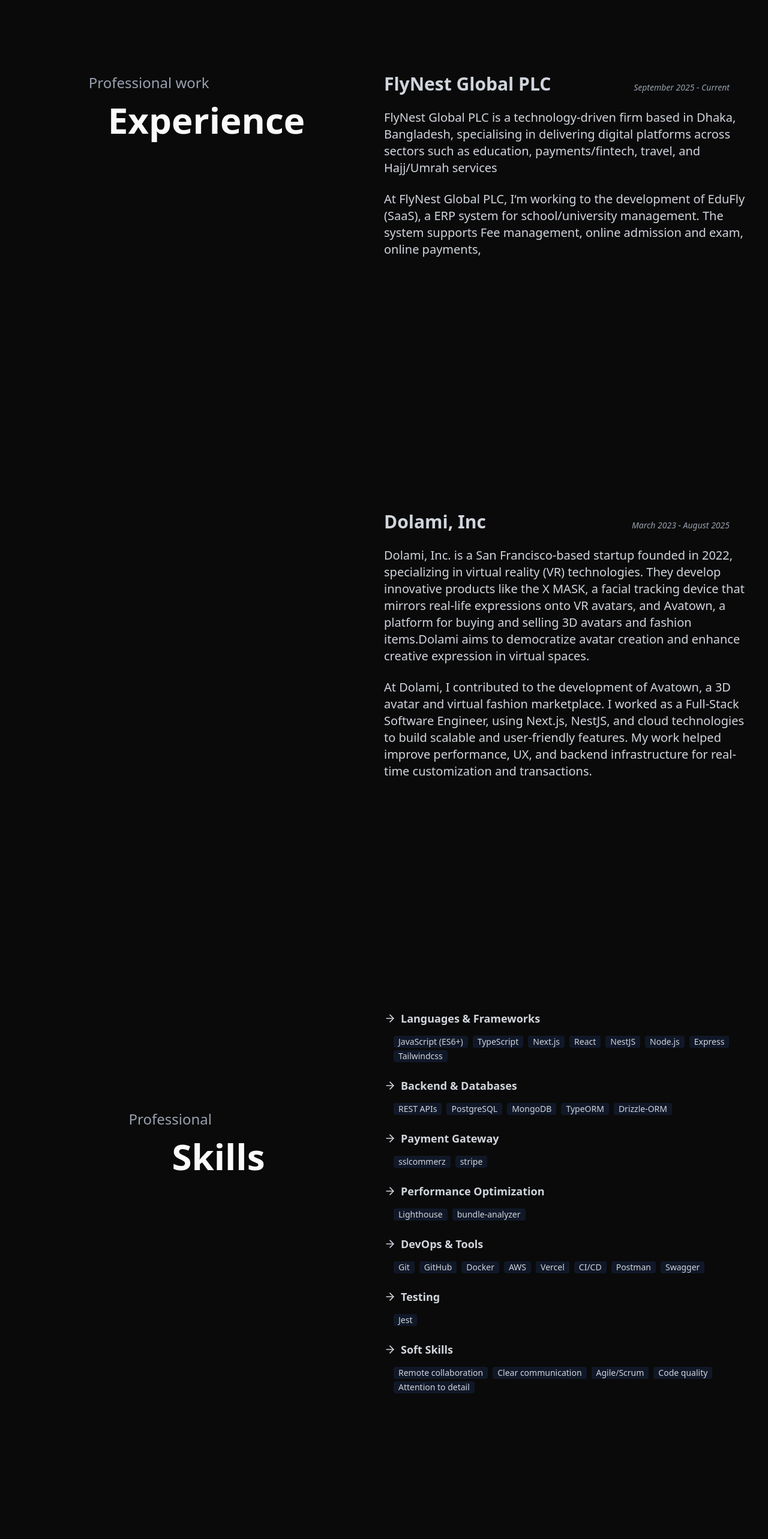
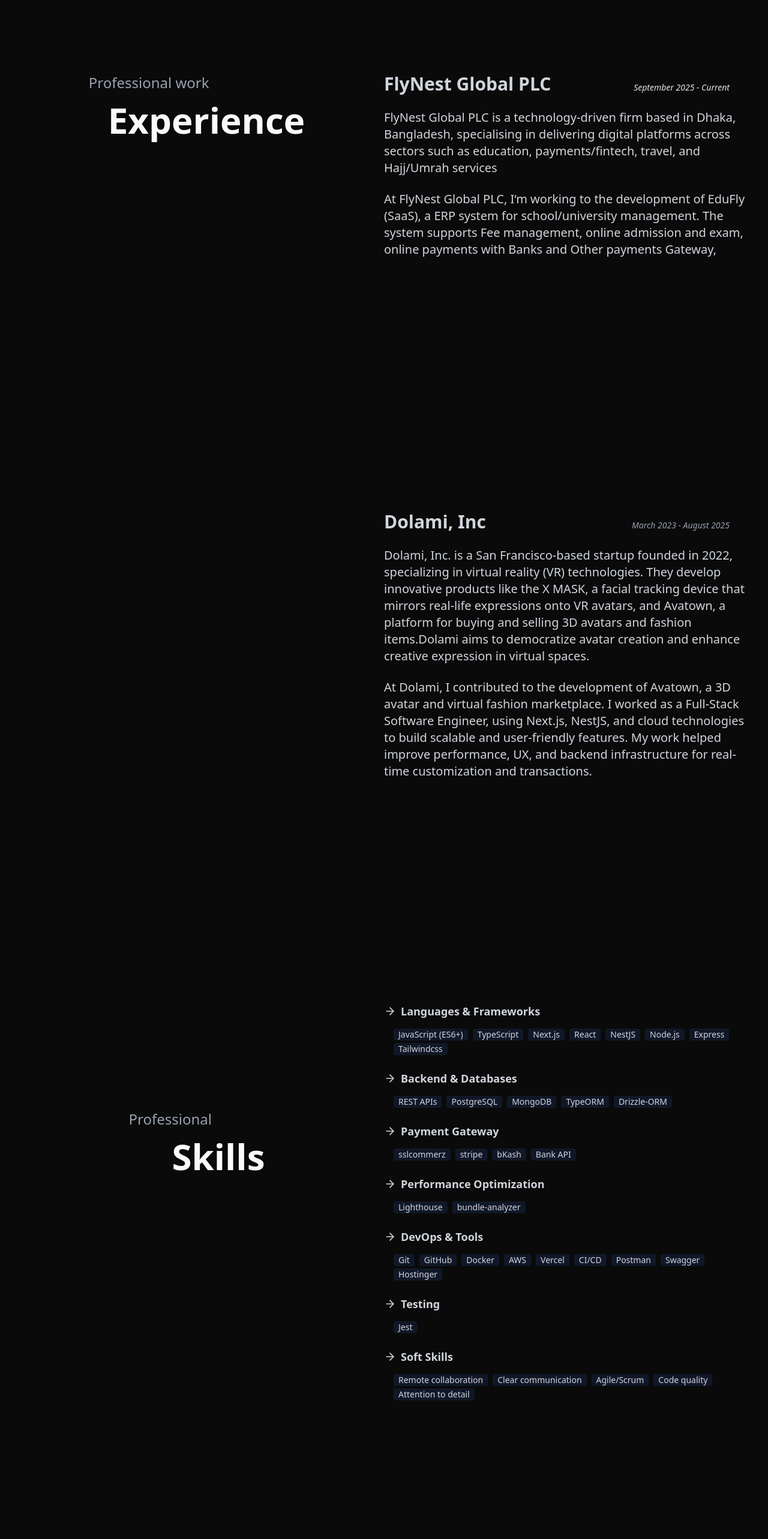
Before and after one commit to sajib-hosen/sajib, a Next.js app: page / in a window 1280 px wide. Shown: the part 1140-3706 px from the top of the page at 60% size. Built offline with nearby package versions, Linux system fonts and the light colour scheme.

Commit message:
updating portfolio

```diff
--- a/app/page.tsx
+++ b/app/page.tsx
@@ -143,7 +143,7 @@
                       FlyNest Global PLC
                     </h1>
                   </Link>
-                  <p className=" text-sm text-gray-400 italic pr-0 sm:pr-8">
+                  <p className=" text-sm text-gray-200 italic pr-0 sm:pr-8">
                     September 2025 - Current
                   </p>
                 </div>
@@ -164,7 +164,7 @@
                   </Link>
                   (SaaS), a ERP system for school/university management. The
                   system supports Fee management, online admission and exam,
-                  online payments,
+                  online payments with Banks and Other payments Gateway,
                 </p>
               </div>
             </div>
--- a/constent/index.ts
+++ b/constent/index.ts
@@ -7,6 +7,8 @@
   secant: "/images/nav_bar.5.png",
   third: "/images/section1.8.png",
   buyport: "/images/buyport1.png",
+  avatown: "/images/avatown.png",
+  flynest: "/images/flynest.png",
 };
 
 export const LIGHTHOUSE = "/images/lighthouse3.png";
--- a/data/data.tsx
+++ b/data/data.tsx
@@ -4,17 +4,17 @@
 export const projects_data = [
   {
     name: "Avatown",
-    img_url: PROJECT_IMG.buyport,
+    img_url: PROJECT_IMG.avatown,
+    description: "E-Commerce websites for multiple creators",
+    tags: ["Next.js", "Nest.js", "stripe", "Mongo DB"],
+    project_url: "https://goavatown.com/en",
+  },
+  {
+    name: "EduAyna",
+    img_url: PROJECT_IMG.flynest,
     description: "E-Commerce websites for multiple creators",
     tags: ["Next.js", "Nest.js", "sslcommerz", "Mongo DB"],
-    project_url: "https://clone-of.vercel.app",
-  },
-  {
-    name: "EduFly",
-    img_url: PROJECT_IMG.buyport,
-    description: "E-Commerce websites for multiple creators",
-    tags: ["Next.js", "Nest.js", "sslcommerz", "Mongo DB"],
-    project_url: "https://clone-of.vercel.app",
+    project_url: "https://flynest.net/",
   },
   {
     name: "Buy Port",
@@ -74,7 +74,7 @@
   },
   {
     title: "Payment Gateway",
-    skills: ["sslcommerz", "stripe"],
+    skills: ["sslcommerz", "stripe", "bKash", "Bank API"],
   },
   {
     title: "Performance Optimization",
@@ -91,6 +91,7 @@
       "CI/CD",
       "Postman",
       "Swagger",
+      "Hostinger",
     ],
   },
   {
```
Also changed, not shown: public/images/avatown.png (added), public/images/flynest.png (added).
